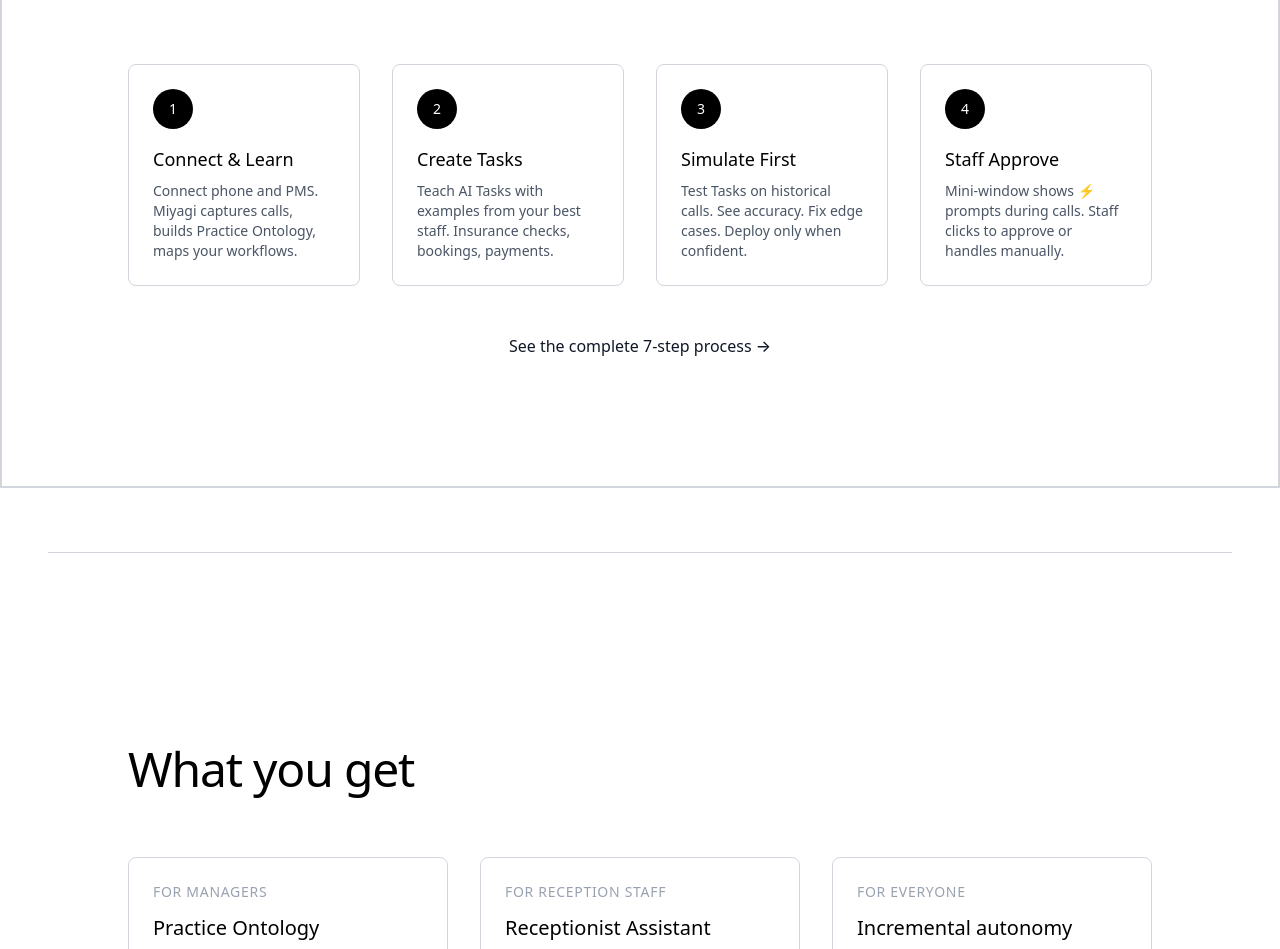
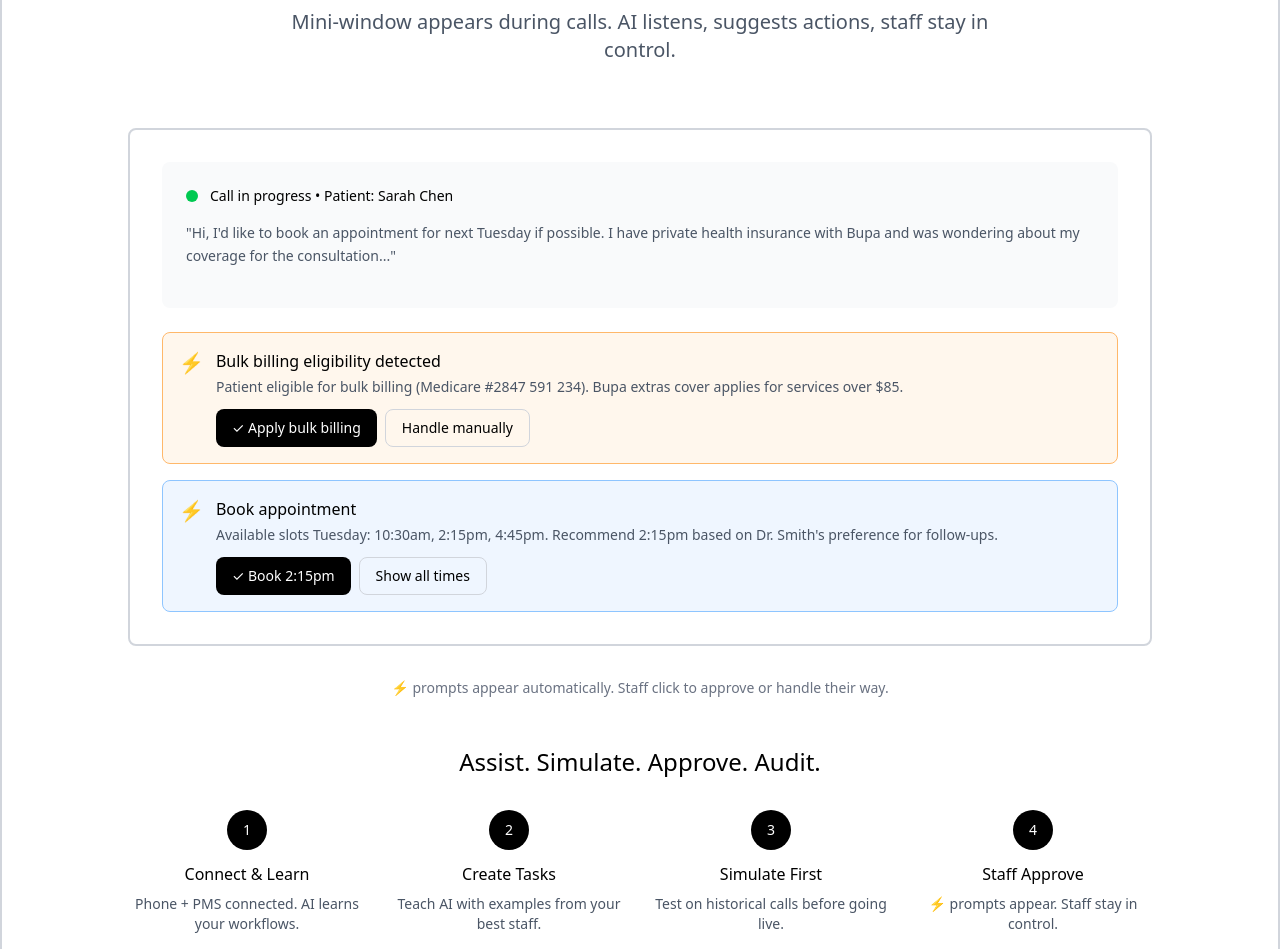
Before and after one commit to madebyturner/miyagi-site, a React (Vite) app: page / in a window 1280 px wide. Shown: the part 1203-2152 px from the top of the page. Built offline with nearby package versions, Linux system fonts and the light colour scheme.

Commit message:
Add interactive demo preview showing ⚡ prompts with Australian healthcare context

```diff
--- a/src/pages/Home.jsx
+++ b/src/pages/Home.jsx
@@ -27,40 +27,88 @@ export default function Home() {
         </div>
       </div>
 
-      {/* How it works */}
+      {/* Live demo preview */}
       <hr className="border-gray-300 my-16" />
       <section className="py-32 border-2 border-gray-300 -mx-8 lg:-mx-12 px-8 lg:px-12">
         <div className="max-w-5xl mx-auto">
           <div className="text-center mb-16">
-            <h2 className="text-4xl md:text-5xl font-medium mb-6 tracking-tight">Assist. Simulate. Approve. Audit.</h2>
+            <div className="text-sm uppercase tracking-wider text-gray-400 mb-4">See it in action</div>
+            <h2 className="text-4xl md:text-5xl font-medium mb-6 tracking-tight">Staff see ⚡ prompts, click to approve</h2>
             <p className="text-xl text-gray-600 max-w-3xl mx-auto">
-              Learn your practice, build AI assistants, deploy with confidence.
+              Mini-window appears during calls. AI listens, suggests actions, staff stay in control.
             </p>
           </div>
 
-          <div className="grid md:grid-cols-4 gap-8">
-            <div className="border border-gray-300 rounded-lg p-6">
-              <div className="w-10 h-10 bg-black text-white rounded-full flex items-center justify-center text-sm font-medium mb-4">1</div>
-              <h3 className="text-lg font-medium mb-2">Connect & Learn</h3>
-              <p className="text-gray-600 text-sm">Connect phone and PMS. Miyagi captures calls, builds Practice Ontology, maps your workflows.</p>
+          {/* Demo interface mockup */}
+          <div className="border-2 border-gray-300 rounded-lg p-8 bg-white mb-8">
+            <div className="bg-gray-50 rounded-lg p-6 mb-6">
+              <div className="flex items-center gap-3 mb-4">
+                <div className="w-3 h-3 bg-green-500 rounded-full"></div>
+                <div className="text-sm font-medium">Call in progress • Patient: Sarah Chen</div>
+              </div>
+              <div className="text-sm text-gray-600 mb-4 leading-relaxed">
+                "Hi, I'd like to book an appointment for next Tuesday if possible. I have private health insurance with Bupa and was wondering about my coverage for the consultation..."
+              </div>
             </div>
 
-            <div className="border border-gray-300 rounded-lg p-6">
-              <div className="w-10 h-10 bg-black text-white rounded-full flex items-center justify-center text-sm font-medium mb-4">2</div>
-              <h3 className="text-lg font-medium mb-2">Create Tasks</h3>
-              <p className="text-gray-600 text-sm">Teach AI Tasks with examples from your best staff. Insurance checks, bookings, payments.</p>
+            <div className="border border-orange-300 bg-orange-50 rounded-lg p-4 mb-4">
+              <div className="flex items-start gap-3">
+                <span className="text-xl">⚡</span>
+                <div className="flex-1">
+                  <div className="font-medium mb-1">Bulk billing eligibility detected</div>
+                  <div className="text-sm text-gray-600 mb-3">Patient eligible for bulk billing (Medicare #2847 591 234). Bupa extras cover applies for services over $85.</div>
+                  <div className="flex gap-2">
+                    <button className="px-4 py-2 bg-black text-white text-sm rounded-lg hover:bg-gray-800">✓ Apply bulk billing</button>
+                    <button className="px-4 py-2 border border-gray-300 text-sm rounded-lg hover:bg-gray-50">Handle manually</button>
+                  </div>
+                </div>
+              </div>
             </div>
 
-            <div className="border border-gray-300 rounded-lg p-6">
-              <div className="w-10 h-10 bg-black text-white rounded-full flex items-center justify-center text-sm font-medium mb-4">3</div>
-              <h3 className="text-lg font-medium mb-2">Simulate First</h3>
-              <p className="text-gray-600 text-sm">Test Tasks on historical calls. See accuracy. Fix edge cases. Deploy only when confident.</p>
+            <div className="border border-blue-300 bg-blue-50 rounded-lg p-4">
+              <div className="flex items-start gap-3">
+                <span className="text-xl">⚡</span>
+                <div className="flex-1">
+                  <div className="font-medium mb-1">Book appointment</div>
+                  <div className="text-sm text-gray-600 mb-3">Available slots Tuesday: 10:30am, 2:15pm, 4:45pm. Recommend 2:15pm based on Dr. Smith's preference for follow-ups.</div>
+                  <div className="flex gap-2">
+                    <button className="px-4 py-2 bg-black text-white text-sm rounded-lg hover:bg-gray-800">✓ Book 2:15pm</button>
+                    <button className="px-4 py-2 border border-gray-300 text-sm rounded-lg hover:bg-gray-50">Show all times</button>
+                  </div>
+                </div>
+              </div>
             </div>
+          </div>
 
-            <div className="border border-gray-300 rounded-lg p-6">
-              <div className="w-10 h-10 bg-black text-white rounded-full flex items-center justify-center text-sm font-medium mb-4">4</div>
-              <h3 className="text-lg font-medium mb-2">Staff Approve</h3>
-              <p className="text-gray-600 text-sm">Mini-window shows ⚡ prompts during calls. Staff clicks to approve or handles manually.</p>
+          <div className="text-center text-sm text-gray-500 mb-12">
+            ⚡ prompts appear automatically. Staff click to approve or handle their way.
+          </div>
+
+          {/* How it works - simplified */}
+          <div className="text-center mb-8">
+            <h3 className="text-2xl font-medium mb-6">Assist. Simulate. Approve. Audit.</h3>
+          </div>
+
+          <div className="grid md:grid-cols-4 gap-6">
+            <div className="text-center">
+              <div className="w-10 h-10 bg-black text-white rounded-full flex items-center justify-center text-sm font-medium mb-3 mx-auto">1</div>
+              <h4 className="font-medium mb-2">Connect & Learn</h4>
+              <p className="text-gray-600 text-sm">Phone + PMS connected. AI learns your workflows.</p>
+            </div>
+            <div className="text-center">
+              <div className="w-10 h-10 bg-black text-white rounded-full flex items-center justify-center text-sm font-medium mb-3 mx-auto">2</div>
+              <h4 className="font-medium mb-2">Create Tasks</h4>
+              <p className="text-gray-600 text-sm">Teach AI with examples from your best staff.</p>
+            </div>
+            <div className="text-center">
+              <div className="w-10 h-10 bg-black text-white rounded-full flex items-center justify-center text-sm font-medium mb-3 mx-auto">3</div>
+              <h4 className="font-medium mb-2">Simulate First</h4>
+              <p className="text-gray-600 text-sm">Test on historical calls before going live.</p>
+            </div>
+            <div className="text-center">
+              <div className="w-10 h-10 bg-black text-white rounded-full flex items-center justify-center text-sm font-medium mb-3 mx-auto">4</div>
+              <h4 className="font-medium mb-2">Staff Approve</h4>
+              <p className="text-gray-600 text-sm">⚡ prompts appear. Staff stay in control.</p>
             </div>
           </div>
 
```
